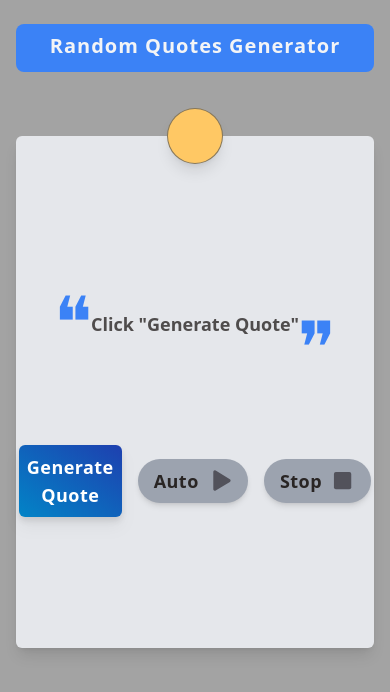
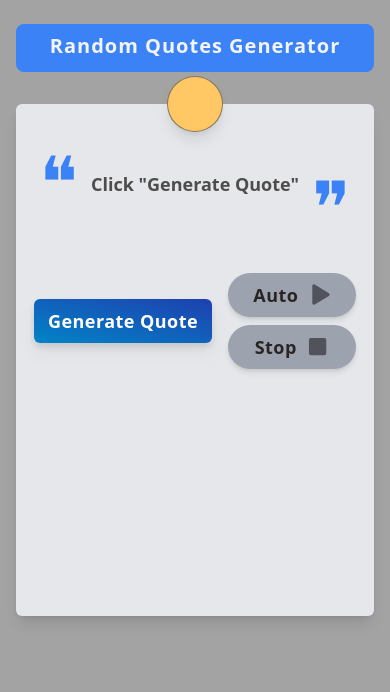
Before and after one commit to Hasanain-Jaafar/.github.io-quotes-generator, a plain HTML site: page index.html in a window 390 px wide. Drawn offline with Linux system fonts and the light colour scheme.

Commit message:
updated responsive design

```diff
--- a/index.html
+++ b/index.html
@@ -17,12 +17,13 @@
         </h1>
 
         <div
-        class="quotes h-[32em] flex flex-col justify-center items-center gap-6 my-16 bg-gray-200 w-11/12 mx-auto pt-16 pb-4 px-4 rounded-md relative shadow-lg lg:w-1/2">
+            class="quotes h-[32em] mt-8 flex flex-col justify-between lg:justify-center items-center gap-6  md:my-16 bg-gray-200 w-11/12 mx-auto pt-16 pb-4 md:px-4 rounded-md relative shadow-lg lg:w-1/2">
             <span
                 class="quote-id flex justify-center items-center py-0.5 text-stone-700 border font-bold text-3xl  border-gray-700/60 absolute -top-7 bg-[#FFC864] rounded-full w-14 h-14 shadow-lg"></span>
             <div
                 class=" relative w-11/12 text-lg font-sans md:h-[17rem]  flex flex-col justify-center items-center before:content-['❝'] before:absolute before:left-2 before:-top-6 before:text-7xl before:text-blue-500 after:content-['❞'] after:absolute after:right-2 after:-bottom-10 after:text-7xl after:text-blue-500  text-center lg:text-2xl capitalize leading-loose">
-            <P id="quote-display" class="md:text-2xl leading-8 font-semibold text-stone-800/80  my-auto max-w-[80%]">
+                <P id="quote-display"
+                    class="md:text-2xl leading-8 font-semibold text-stone-800/80 max-w-[100%] md:max-w-[80%]">
                     Click
                     "Generate
                     Quote" </P>
@@ -34,10 +35,11 @@
             </div>
             <!-- !! -->
             <!-- ->> BUTTONS ⬇️  -->
-        <div class="w-full flex  flex-row gap-4 items-center justify-center mt-8 pb-2">
+            <div class="w-full flex mb-0 mt-auto md:flex-row gap-4 items-center justify-center md:mt-8 pb-2">
                 <button
-                class="generate w-1/2  text-white drop-shadow-lg text-center font-semibold tracking-wide py-2 text-lg px-2 rounded-md bg-gradient-to-tr from-sky-600 to-blue-800">Generate
+                    class="generate w-1/2 text-white drop-shadow-lg text-center font-semibold tracking-wide py-2 text-lg px-2 rounded-md bg-gradient-to-tr from-sky-600 to-blue-800">Generate
                     Quote </button>
+                <div class="flex flex-col gap-2 ">
                     <button
                         class="auto w-32 flex-grow-1 shadow-md flex justify-center gap-2 items-center text-center text-stone-800 font-semibold tracking-wide  border-stone-700/50 py-2 px-4 text-lg  rounded-full bg-gray-400  ">Auto
                         <svg xmlns="http://www.w3.org/2000/svg" width="1.4em" height="1.4em" viewBox="0 0 256 256">
@@ -46,7 +48,8 @@
                         </svg>
                     </button>
                     <button
-                class="stop w-32 flex justify-center gap-2 items-center  shadow-md bg-gray-400 text-center text-stone-800 font-semibold tracking-wide border-stone-700/50 py-2 text-lg px-4 rounded-full "> Stop
+                        class="stop w-32 flex justify-center gap-2 items-center  shadow-md bg-gray-400 text-center text-stone-800 font-semibold tracking-wide border-stone-700/50 py-2 text-lg px-4 rounded-full ">
+                        Stop
                         <svg xmlns="http://www.w3.org/2000/svg" width="1.4em" height="1.4em" viewBox="0 0 512 512">
                             <path fill="#52525b"
                                 d="M392 432H120a40 40 0 0 1-40-40V120a40 40 0 0 1 40-40h272a40 40 0 0 1 40 40v272a40 40 0 0 1-40 40" />
@@ -54,6 +57,7 @@
                     </button>
                 </div>
             </div>
+        </div>
 
         <script src="./newapp.js"></script>
     </body>
```
Also changed, not shown: 1 other file. Lines whose indentation alone changed are shown as unchanged.
